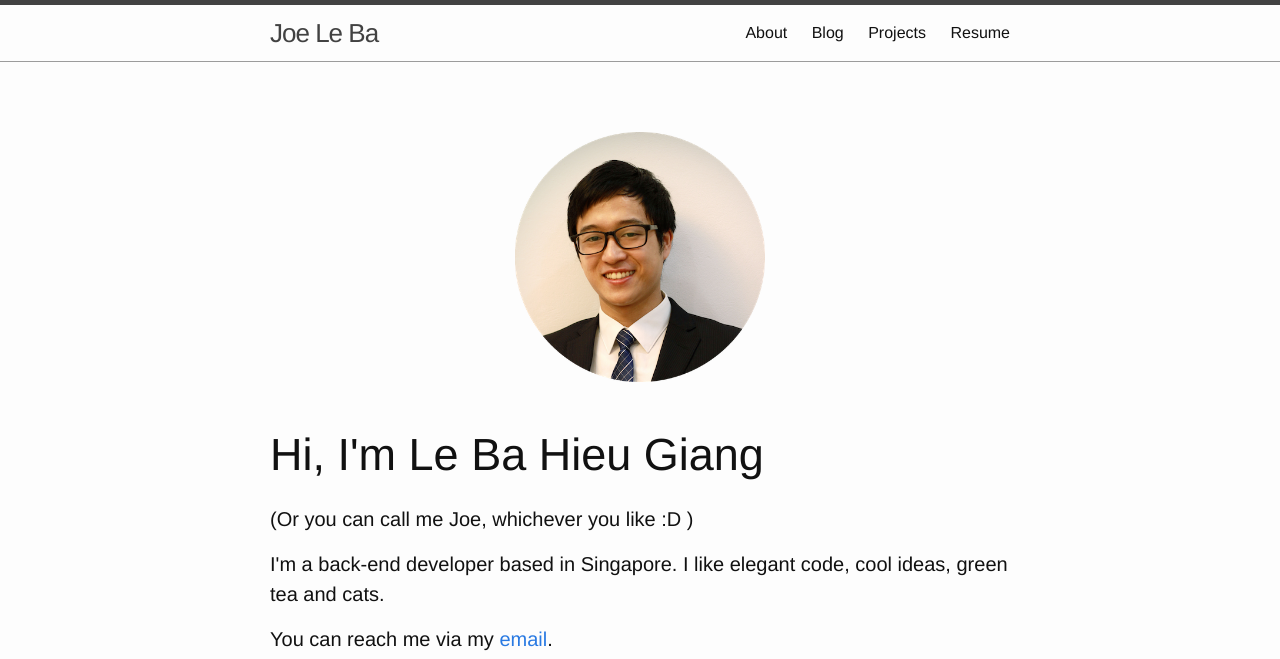
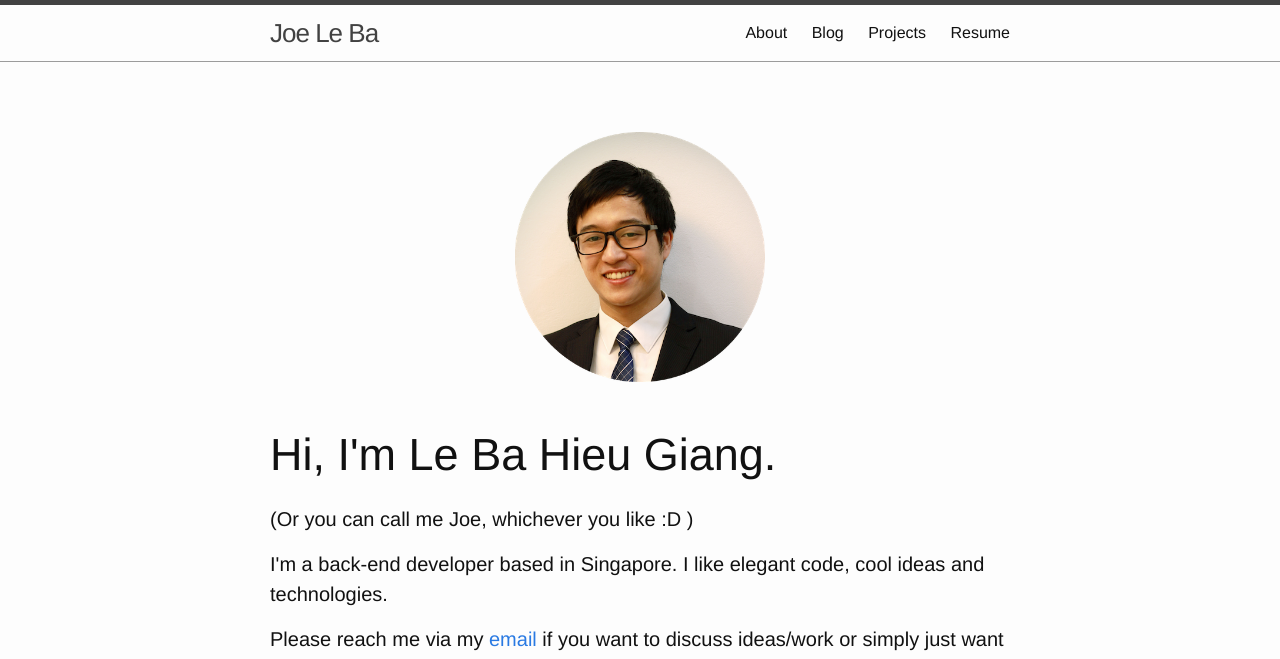
Before and after one commit to joeleba/joeleba.github.io, a Jekyll site: the page built from index.html, in a window 1280 px wide. Shown: the top 659 px of the page. Built offline with Jekyll 4.4.1, drawn with Linux system fonts in a browser that asks for light colours; some of the changed text lies outside the part shown.

Commit message:
change index content

```diff
--- a/index.html
+++ b/index.html
@@ -6,10 +6,11 @@ layout: landing
   <p><img src="../images/circle_sm.png" alt="portrait" class="portrait"></p>
   </br>
 
-  <h1>Hi, I'm Le Ba Hieu Giang</h1>
+  <h1>Hi, I'm Le Ba Hieu Giang.</h1>
   <h3>(Or you can call me Joe, whichever you like :D )</h3>
-  <h3>I'm a back-end developer based in Singapore. I like elegant code, cool ideas, green tea and cats.</h3>
-  <h3>You can reach me via my <a href="mailto:{{ site.email }}">email</a>.</h3>
+  <h3>I'm a back-end developer based in Singapore. I like elegant code, cool ideas and technologies.</h3>
+  <h3>Please reach me via my <a href="mailto:{{ site.email }}">email</a> if you want to discuss ideas/work or simply just want to chat!</h3>
+
   <ul class="social-media-list">
     {% if site.github_username %}
     <li>
```
